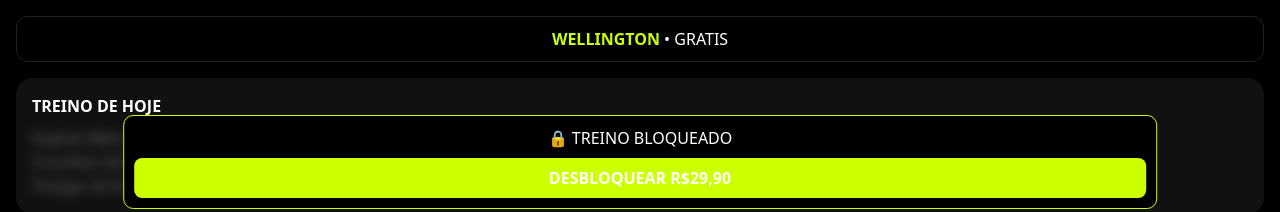
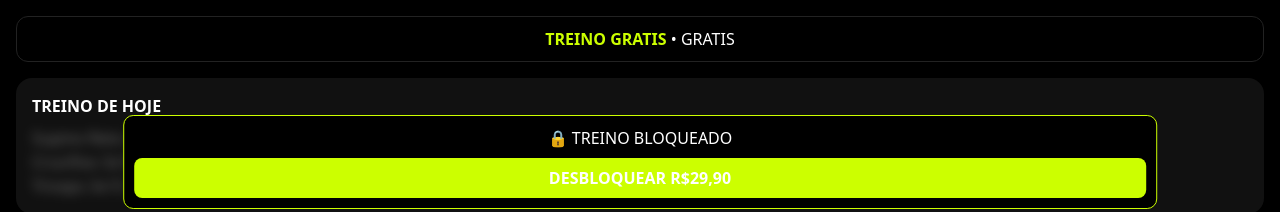
Before and after one commit to wellingtontraderback-a11y/pulso-app, a Next.js app: page / in a window 1280 px wide. Shown: the top 212 px of the page. Built offline with nearby package versions, Linux system fonts and the light colour scheme.

Commit message:
Update page.js

```diff
--- a/app/page.js
+++ b/app/page.js
@@ -28,7 +28,7 @@ export default function Page(){
   return (
     <div style={{background:"#000",color:"#fff",minHeight:"100vh",padding:16,paddingBottom:120}}>
       <div style={{textAlign:"center",padding:10,border:"1px solid #222",borderRadius:12,marginBottom:16}}>
-        <span style={{color:VERDE,fontWeight:"bold"}}>WELLINGTON</span> • {isPremium?"PREMIUM":"GRATIS"}
+        <span style={{color:VERDE,fontWeight:"bold"}}>TREINO GRATIS</span> • {isPremium?"PREMIUM":"GRATIS"}
       </div>
 
       <div style={{background:"#111",borderRadius:16,padding:16,marginBottom:12}}>
```
